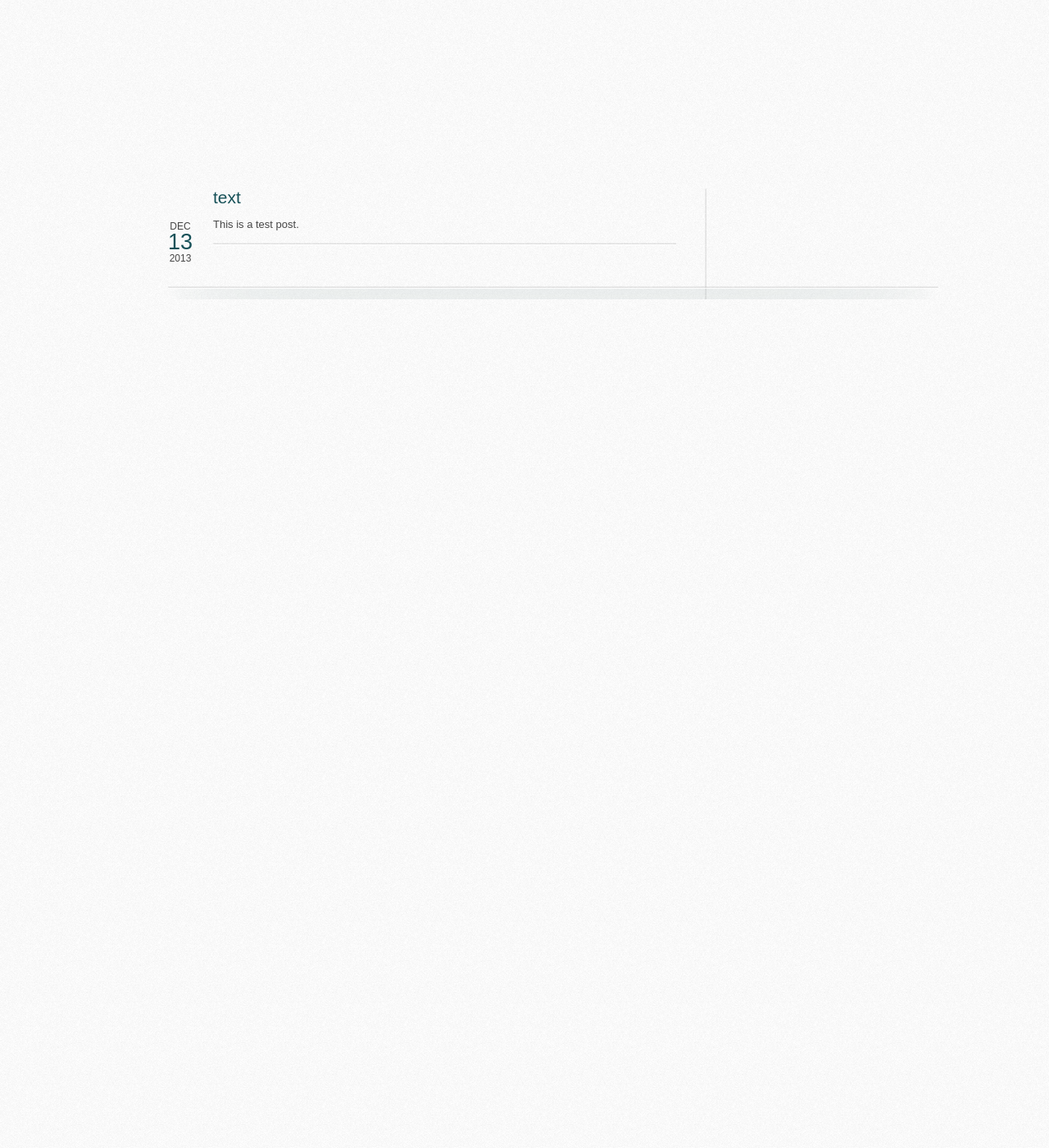
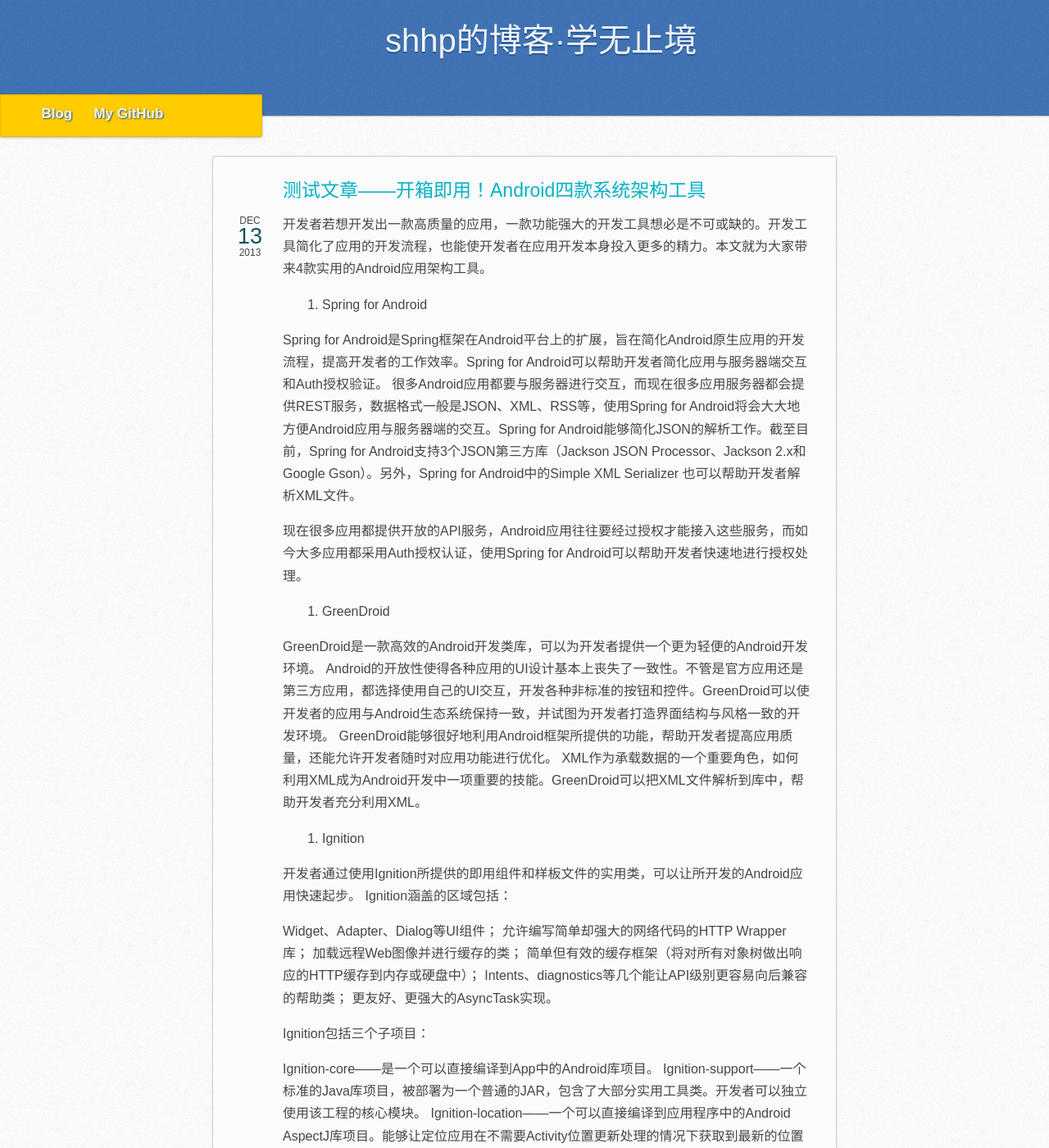
Before and after one commit to shhp/shhp.github.io, a Jekyll site: the page built from _posts/2013-12-13-test.md, in a window 1280 px wide and 1400 px high. Shown: the whole window at 82% size. Built offline with Jekyll 4.4.1, drawn with Linux system fonts in a browser that asks for light colours; some of the changed text lies outside the part shown.

Commit message:
Blog layout is basically completed

```diff
--- a/_config.yml
+++ b/_config.yml
@@ -1,5 +1,7 @@
 pygments: false
 paginate: 5
+
+encoding: utf-8
 
 title: shhp的博客·学无止境
 
--- a/_includes/post.html
+++ b/_includes/post.html
@@ -1,11 +1,11 @@
 <div class="entry">
-	<h2>
+	<div class="entry-title">
 		{% if detail %}
 			{{ post.title }}
 		{% else %}
 			<a href="{{ post.url }}">{{ post.title }}</a>
 		{% endif %}
-	</h2>
+	</div>
 
 	<div class="entry-date">{{ post.date | date:'%b <div>%d</div> %Y' | replace:'>0','>' }}</div>
 
@@ -13,10 +13,10 @@
 		{% if detail %}
 			{{ content }}
 		{% else %}
-			{{ post.content }}
+			{{ post.content | split: '<!-- more -->' | first }}
 		{% endif %}
 	</div>
 
-	<div class="entry-footer"/>
+	<div class="entry-footer"></div>
 
 </div>
--- a/_layouts/default.html
+++ b/_layouts/default.html
@@ -21,32 +21,23 @@
 	<body>
 		<div id="header">
 			<h1>
-				<a href="/">{{ site.title }}</a>
+				{{ site.title }}
 			</h1>
-
-			<!--div>
-				<span>/*</span> {{ site.comment }} <span>*/</span>
-			</div>
-
-			<a href="{{ site.feed }}" id="subscribe">Subscribe</a-->
 
 		</div>
 
-		<div id="content">
-			<div id="alpha">
+		<div id="banner">
+			<a href="/" class="fork" style="left: 3%;"> <strong> Blog </strong> </a>
+			<a href="https://github.com/shhp" class="fork" style="left: 8%;"> <strong> My GitHub </strong> </a>
+		</div>
+
+		<div class="post_container">
 				{{ content }}
-			</div>
-
-			<!--div id="beta">
-				{% if page.sidebar != false %}
-					{% include sidebar.html %}
-				{% endif %}
-			</div-->
 
 			<div class="clear"></div>
 		</div>
 
-		<div id="footer">
+		<!--div id="footer">
 			<!--div id="about">
 				{% for phrase in site.footer %}
 					<div>
@@ -54,13 +45,13 @@
 						{{ phrase.action }}
 					</div>
 				{% endfor %}
-			</div-->
+			</div>
 			<div id="copyright">
 				{% for line in site.copyright %}
 					<div>{{ line }}</div>
 				{% endfor %}
 			</div>
-		</div>
+		</div-->
 
 		{% for js in site.js %}
 			<script src="{{ js }}" type="text/javascript" charset="utf-8"></script>
--- a/_posts/2013-12-13-test.md
+++ b/_posts/2013-12-13-test.md
@@ -1,6 +1,49 @@
 ---
 layout: post
-title: text
+title: 测试文章——开箱即用！Android四款系统架构工具
 ---
 
-This is a test post.
+
+开发者若想开发出一款高质量的应用，一款功能强大的开发工具想必是不可或缺的。开发工具简化了应用的开发流程，也能使开发者在应用开发本身投入更多的精力。本文就为大家带来4款实用的Android应用架构工具。
+
+1. Spring for Android
+
+Spring for Android是Spring框架在Android平台上的扩展，旨在简化Android原生应用的开发流程，提高开发者的工作效率。Spring for Android可以帮助开发者简化应用与服务器端交互和Auth授权验证。
+很多Android应用都要与服务器进行交互，而现在很多应用服务器都会提供REST服务，数据格式一般是JSON、XML、RSS等，使用Spring for Android将会大大地方便Android应用与服务器端的交互。Spring for Android能够简化JSON的解析工作。截至目前，Spring for Android支持3个JSON第三方库（Jackson JSON Processor、Jackson 2.x和Google Gson）。另外，Spring for Android中的Simple XML Serializer 也可以帮助开发者解析XML文件。
+
+现在很多应用都提供开放的API服务，Android应用往往要经过授权才能接入这些服务，而如今大多应用都采用Auth授权认证，使用Spring for Android可以帮助开发者快速地进行授权处理。
+<!-- more -->
+2. GreenDroid
+
+GreenDroid是一款高效的Android开发类库，可以为开发者提供一个更为轻便的Android开发环境。
+Android的开放性使得各种应用的UI设计基本上丧失了一致性。不管是官方应用还是第三方应用，都选择使用自己的UI交互，开发各种非标准的按钮和控件。GreenDroid可以使开发者的应用与Android生态系统保持一致，并试图为开发者打造界面结构与风格一致的开发环境。
+GreenDroid能够很好地利用Android框架所提供的功能，帮助开发者提高应用质量，还能允许开发者随时对应用功能进行优化。
+XML作为承载数据的一个重要角色，如何利用XML成为Android开发中一项重要的技能。GreenDroid可以把XML文件解析到库中，帮助开发者充分利用XML。
+
+3. Ignition
+
+开发者通过使用Ignition所提供的即用组件和样板文件的实用类，可以让所开发的Android应用快速起步。
+Ignition涵盖的区域包括：
+
+Widget、Adapter、Dialog等UI组件；
+允许编写简单却强大的网络代码的HTTP Wrapper库；
+加载远程Web图像并进行缓存的类；
+简单但有效的缓存框架（将对所有对象树做出响应的HTTP缓存到内存或硬盘中）；
+Intents、diagnostics等几个能让API级别更容易向后兼容的帮助类；
+更友好、更强大的AsyncTask实现。
+
+
+Ignition包括三个子项目：
+
+Ignition-core——是一个可以直接编译到App中的Android库项目。
+Ignition-support——一个标准的Java库项目，被部署为一个普通的JAR，包含了大部分实用工具类。开发者可以独立使用该工程的核心模块。
+Ignition-location——一个可以直接编译到应用程序中的Android AspectJ库项目。能够让定位应用在不需要Activity位置更新处理的情况下获取到最新的位置信息。
+4. DroidParts
+DroidParts是Android开发中一组常用的开发组件，DroidParts可以给开发者带来许多都意想不到的便利。DroidParts主要囊括以下几个方面：
+
+DI——DroidParts在注入Views、Services方面做到了真正的“开箱即用”效果，并且自定义依赖关系可以定义在DependencyProvider类中。
+ORM——通过利用Cursors和Fluent API，DroidParts可以帮助开发者实现高效模型持久化。
+JSON——DroidParts中含有简单的JSON生成和解析器，实现了对嵌套对象的高效处理。
+ImageFetcher——可以将图片异步加载ImageViews中，同时支持淡入和淡出效果。
+RESTClient——可以向服务器发送各种HTTP请求（用户也可以自定义请求方式和提交JSON对象），并显示服务器响应。
+此外，DriodParts改进了AsyncTask和IntentService，支持应用的异常处理和结果报告。
```
Also changed, not shown: lib/blog.css, lib/images/background.png (added).
